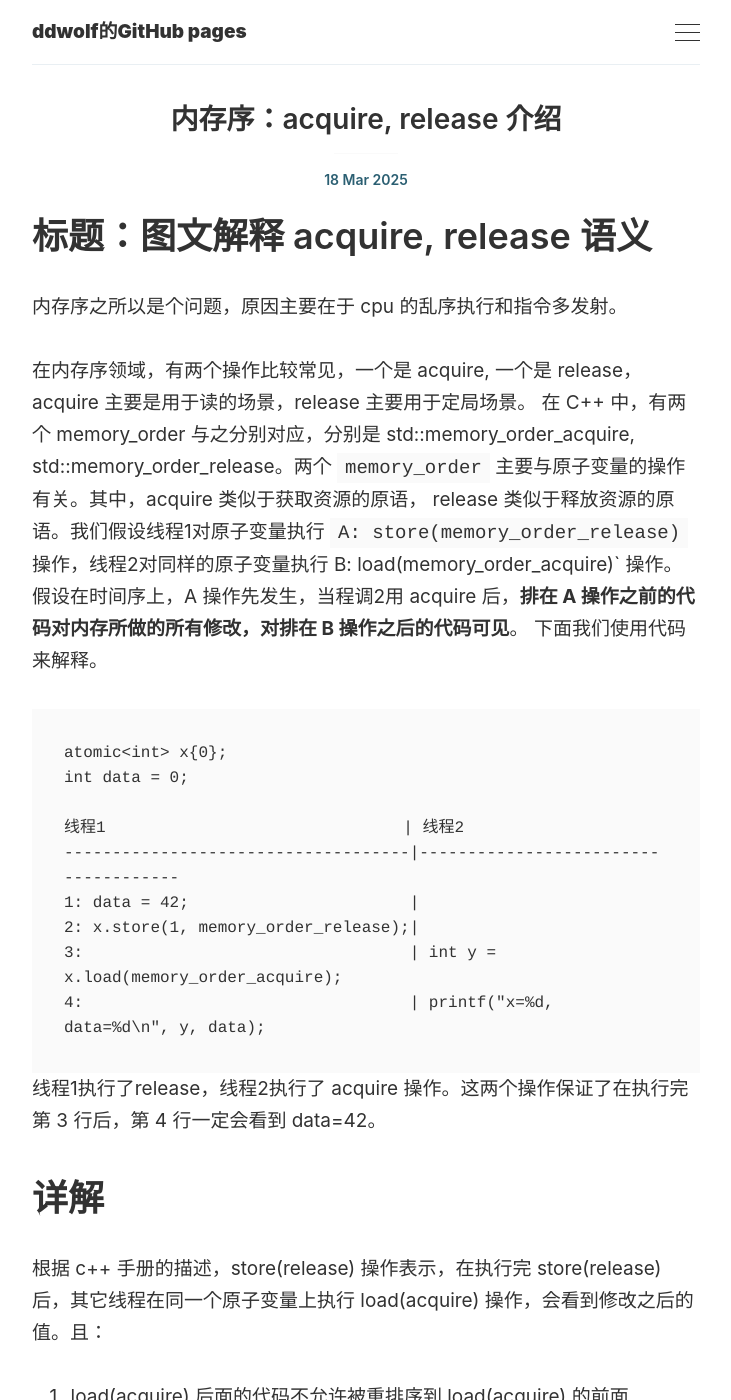
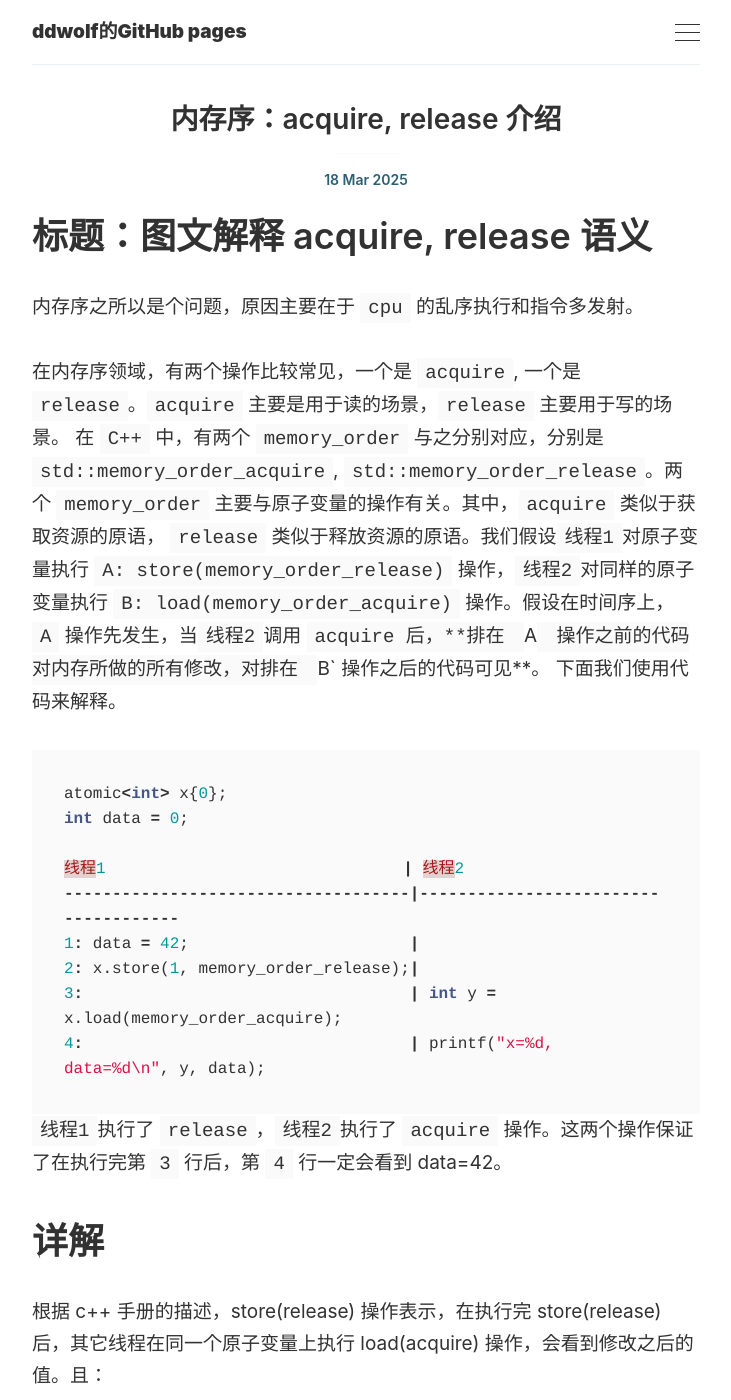
Before and after one commit to ddwolf/ddwolf.github.io, a Jekyll site: the page built from _posts/2025-03-18-c++-memory-order.md, in a window 1280 px wide and 1400 px high. Shown: the whole window, without its empty margins (274-1005 px from the left). Built offline with Jekyll 4.4.1, drawn with Linux system fonts in a browser that asks for light colours.

Commit message:
fix some issue

````diff
--- a/_posts/2025-03-18-c++-memory-order.md
+++ b/_posts/2025-03-18-c++-memory-order.md
@@ -5,13 +5,13 @@ date: 2025-03-18
 ---
 
 # 标题：图文解释 acquire, release 语义
-内存序之所以是个问题，原因主要在于 cpu 的乱序执行和指令多发射。
+内存序之所以是个问题，原因主要在于 `cpu` 的乱序执行和指令多发射。
 
-在内存序领域，有两个操作比较常见，一个是 acquire, 一个是 release，acquire 主要是用于读的场景，release 主要用于定局场景。
-在 C++ 中，有两个 memory_order 与之分别对应，分别是 std::memory_order_acquire, std::memory_order_release。两个 `memory_order` 主要与原子变量的操作有关。其中，acquire 类似于获取资源的原语， release 类似于释放资源的原语。我们假设线程1对原子变量执行 `A: store(memory_order_release)` 操作，线程2对同样的原子变量执行 B: load(memory_order_acquire)` 操作。假设在时间序上，A 操作先发生，当程调2用 acquire 后，**排在 A 操作之前的代码对内存所做的所有修改，对排在 B 操作之后的代码可见**。
+在内存序领域，有两个操作比较常见，一个是 `acquire`, 一个是 `release`。`acquire` 主要是用于读的场景，`release` 主要用于写的场景。
+在 `C++` 中，有两个 `memory_order` 与之分别对应，分别是 `std::memory_order_acquire`, `std::memory_order_release`。两个 `memory_order` 主要与原子变量的操作有关。其中，`acquire` 类似于获取资源的原语， `release` 类似于释放资源的原语。我们假设`线程1`对原子变量执行 `A: store(memory_order_release)` 操作，`线程2`对同样的原子变量执行 `B: load(memory_order_acquire)` 操作。假设在时间序上，`A` 操作先发生，当`线程2`调用 `acquire 后，**排在 `A` 操作之前的代码对内存所做的所有修改，对排在 `B` 操作之后的代码可见**。
 下面我们使用代码来解释。
 
-```
+```cpp
 atomic<int> x{0};
 int data = 0;
 
@@ -23,7 +23,7 @@ int data = 0;
 4:                                  | printf("x=%d, data=%d\n", y, data);
 ```
 
-线程1执行了release，线程2执行了 acquire 操作。这两个操作保证了在执行完第 3 行后，第 4 行一定会看到 data=42。
+`线程1`执行了 `release`，`线程2`执行了 `acquire` 操作。这两个操作保证了在执行完第 `3` 行后，第 `4` 行一定会看到 data=42。
 
 # 详解
 根据 c++ 手册的描述，store(release) 操作表示，在执行完 store(release) 后，其它线程在同一个原子变量上执行 load(acquire) 操作，会看到修改之后的值。且：
````
